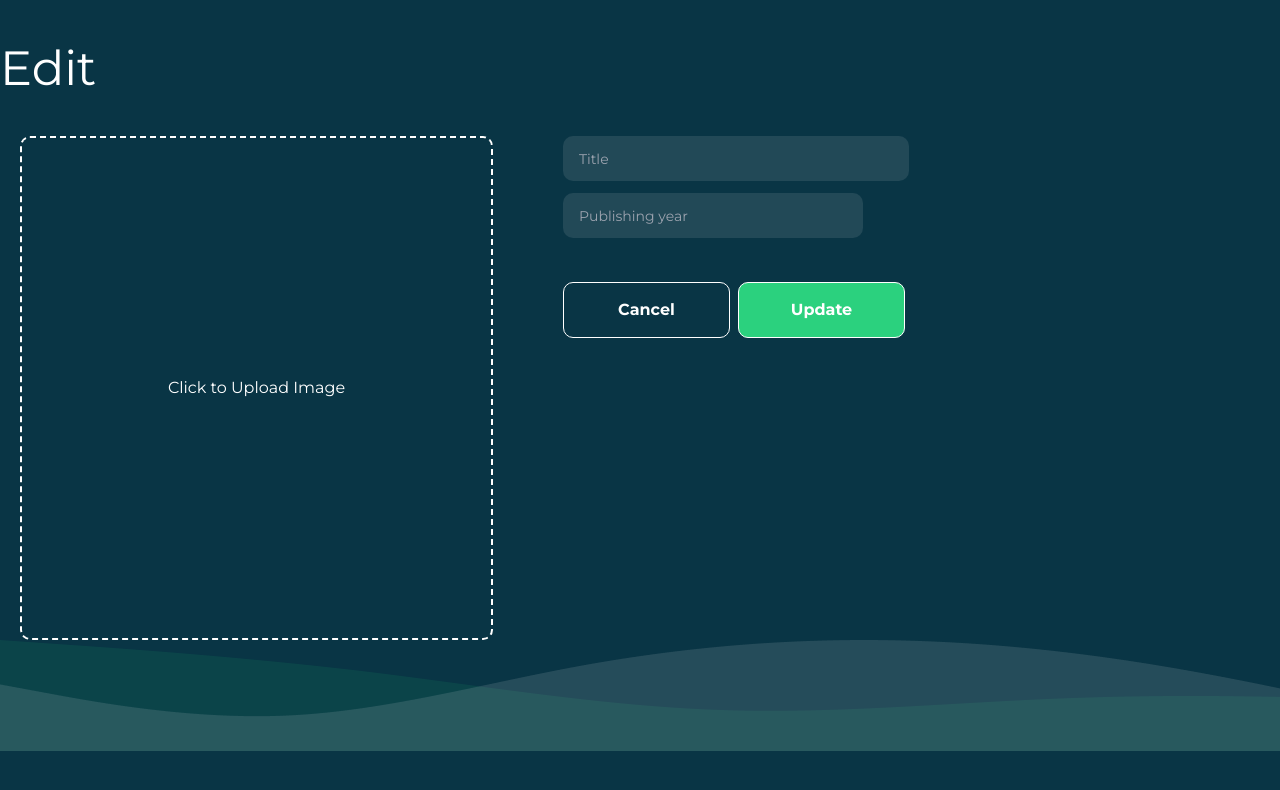
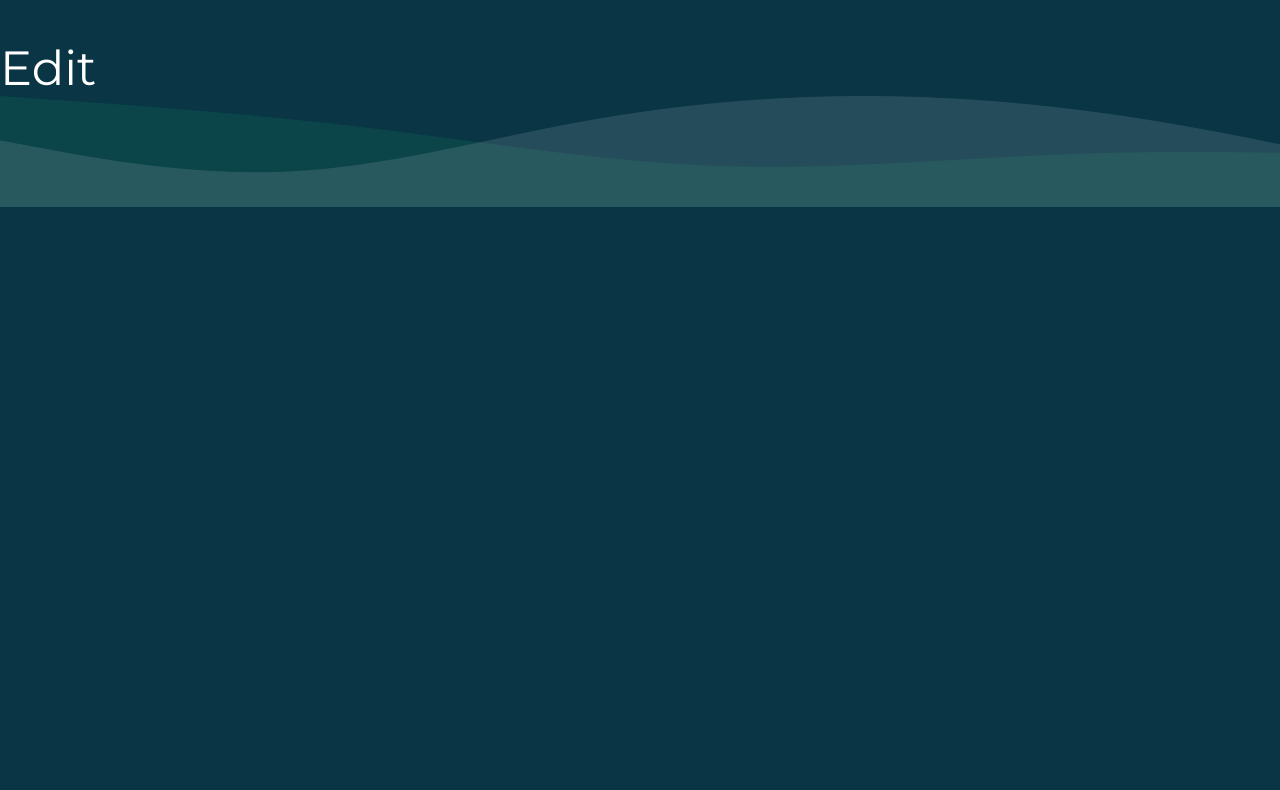
Before and after one commit to vedantvyas0/Tactical-Edge, a Next.js app: page /EditMovie in a window 1280 px wide. Shown: the top 790 px of the page. Built offline with nearby package versions, Linux system fonts and the light colour scheme; sample sign-in values are in the browser's storage.

Commit message:
Build corrected

```diff
--- a/app/EditMovie/page.tsx
+++ b/app/EditMovie/page.tsx
@@ -8,7 +8,6 @@ export default function page() {
             <ProtectedRoute>
                 <div className="container mx-auto">
                     <h2 className="mt-10">Edit</h2>
-                    <EditMovieForm />
                 </div>
             </ProtectedRoute>
         </>
```
